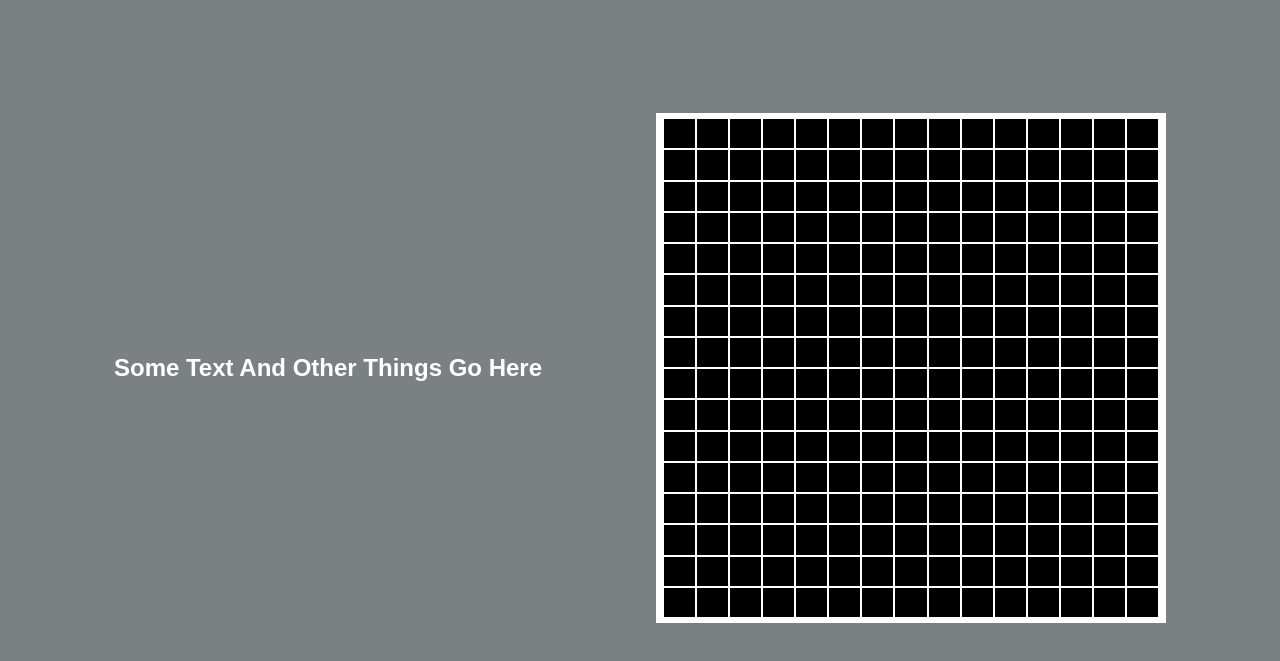
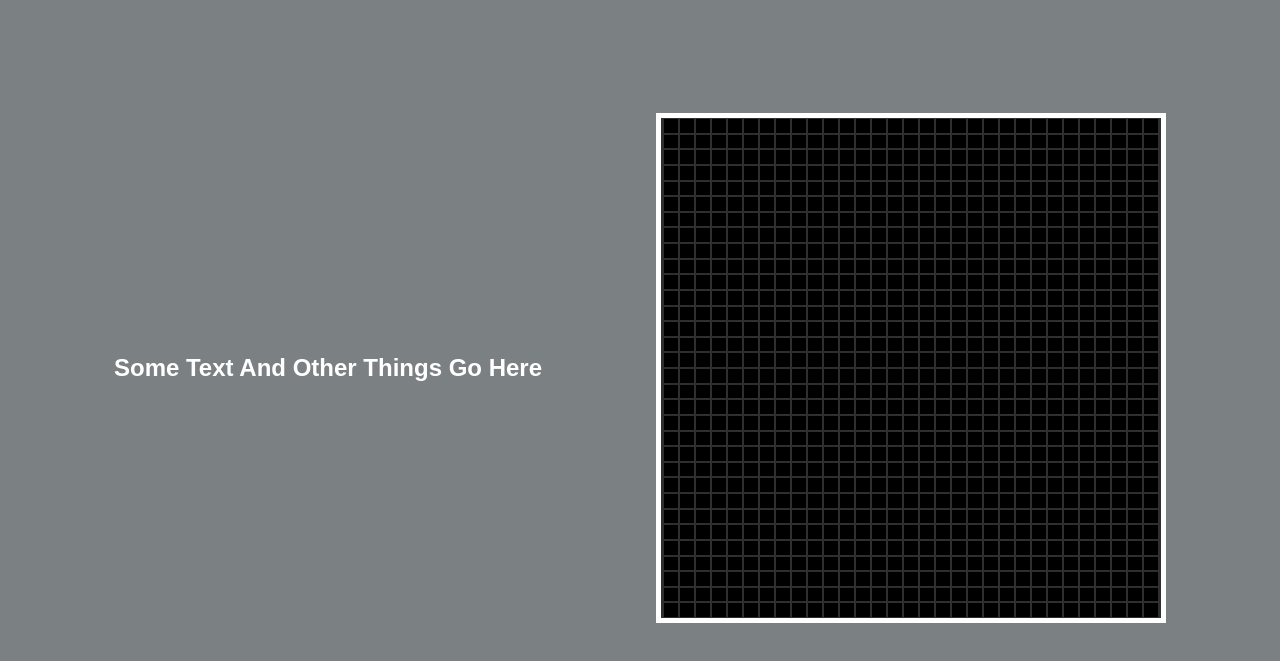
Before and after one commit to muno17/Etch-a-Sketch, a plain HTML site: page index.html in a window 1280 px wide. Shown: the part 119-780 px from the top of the page. Drawn offline with Linux system fonts and the light colour scheme.

Commit message:
add darker grid lines

```diff
--- a/script.js
+++ b/script.js
@@ -7,16 +7,16 @@ window.addEventListener('load', () => gridCreator())
 
 
 
-// create a 16x16 grid
+// create a 32x32 grid
 function gridCreator() {
-    for (let i = 0; i < 16; i++) {
+    for (let i = 0; i < 32; i++) {
         // create a div for each row
         let gridRow = document.createElement('div')
         gridRow.setAttribute('id', 'gridRow')
         gridContainer.appendChild(gridRow)
 
-        // create 16 divs per row
-        for (let j = 0; j < 16; j++) {
+        // create 32 divs per row
+        for (let j = 0; j < 32; j++) {
             let gridDiv = document.createElement('div')
             gridDiv.setAttribute('id', 'gridDiv')
             gridRow.appendChild(gridDiv);
--- a/style.css
+++ b/style.css
@@ -34,8 +34,8 @@ body {
     justify-content: space-between;
     flex: 1;
     border-style: solid;
-    border-width: 1px;
-    border-color: white;
+    border-width: thin;
+    border-color: #302F2F;
     gap: 10px;
 }
 
@@ -43,8 +43,8 @@ body {
     display: flex;
     justify-content: space-evenly;
     border-style: solid;
-    border-width: 1px;
-    border-color: white;
+    border-width: thin;
+    border-color: #302F2F;
 }
 
 #secondLayer {
```
